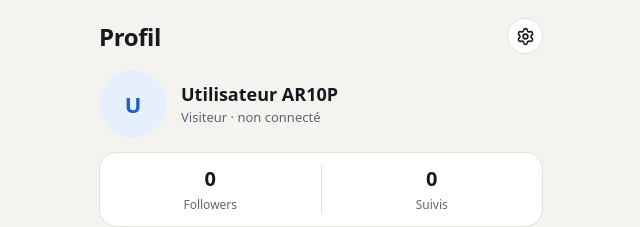
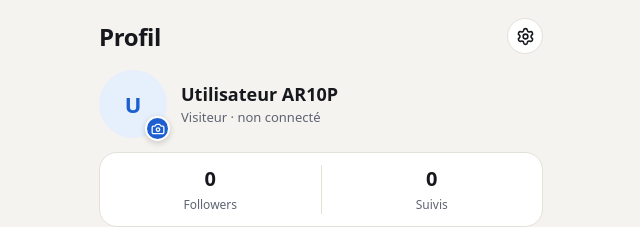
Before and after one commit to Malalatina586/AR10P, a Next.js app: page /profil in a window 1280 px wide. Shown: the top 227 px of the page, without its empty margins (319-959 px from the left). Built offline with nearby package versions, Linux system fonts and the light colour scheme; no server answers.

Commit message:
feat: add profile avatar upload

```diff
--- a/src/app/profil/page.tsx
+++ b/src/app/profil/page.tsx
@@ -1,8 +1,8 @@
 "use client";
 
-import { useEffect, useState } from "react";
+import { useEffect, useRef, useState } from "react";
 import { useRouter } from "next/navigation";
-import { Bell, ChevronRight, Languages, Moon, Settings } from "lucide-react";
+import { Bell, Camera, ChevronRight, Languages, Moon, Settings } from "lucide-react";
 
 import {
   NETWORKS,
@@ -95,6 +95,8 @@ export default function ProfilPage() {
   const { dark, toggleDark } = useTheme();
 
   const [profile, setProfile] = useState<Profile | null>(null);
+  const [uploadingAvatar, setUploadingAvatar] = useState(false);
+  const avatarInputRef = useRef<HTMLInputElement>(null);
   const [loadingProfile, setLoadingProfile] = useState(true);
   const [followersCount, setFollowersCount] = useState(0);
   const [followingCount, setFollowingCount] = useState(0);
@@ -154,6 +156,78 @@ export default function ProfilPage() {
         : [...current, category],
     );
 
+  async function handleAvatarChange(file: File | null) {
+    if (!file) return;
+
+    if (!file.type.startsWith("image/")) {
+      alert("Choisis une image.");
+      return;
+    }
+
+    if (file.size > 5 * 1024 * 1024) {
+      alert("Image trop volumineuse. 5 Mo maximum.");
+      return;
+    }
+
+    const supabase = createClient();
+
+    const {
+      data: { user },
+    } = await supabase.auth.getUser();
+
+    if (!user) {
+      alert("Connecte-toi pour ajouter une photo.");
+      return;
+    }
+
+    setUploadingAvatar(true);
+
+    try {
+      const extension =
+        file.name.split(".").pop()?.toLowerCase() || "jpg";
+      const path = `${user.id}/${crypto.randomUUID()}.${extension}`;
+
+      const { error: uploadError } = await supabase.storage
+        .from("avatars")
+        .upload(path, file, {
+          contentType: file.type,
+          cacheControl: "3600",
+          upsert: false,
+        });
+
+      if (uploadError) {
+        console.error("Avatar upload error:", uploadError);
+        alert("Impossible d'envoyer la photo.");
+        return;
+      }
+
+      const { data: publicUrlData } = supabase.storage
+        .from("avatars")
+        .getPublicUrl(path);
+
+      const avatarUrl = publicUrlData.publicUrl;
+
+      const { error: updateError } = await supabase
+        .from("profiles")
+        .update({ avatar_url: avatarUrl })
+        .eq("id", user.id);
+
+      if (updateError) {
+        console.error("Avatar profile update error:", updateError);
+        alert(
+          "La photo a été envoyée, mais le profil n'a pas pu être mis à jour.",
+        );
+        return;
+      }
+
+      setProfile((current) =>
+        current ? { ...current, avatar_url: avatarUrl } : current,
+      );
+    } finally {
+      setUploadingAvatar(false);
+    }
+  }
+
   async function handleLogout() {
     const supabase = createClient();
     await supabase.auth.signOut();
@@ -180,6 +254,14 @@ export default function ProfilPage() {
 
       {/* Identité réelle */}
       <div className="pf-id">
+        <div
+          style={{
+            position: "relative",
+            width: 68,
+            height: 68,
+            flexShrink: 0,
+          }}
+        >
           <div className="pf-av">
             {profile?.avatar_url ? (
               <img
@@ -197,6 +279,47 @@ export default function ProfilPage() {
             ) : (
               avatarLetter
             )}
+          </div>
+
+          <button
+            type="button"
+            aria-label="Ajouter ou changer la photo de profil"
+            title="Changer la photo de profil"
+            aria-busy={uploadingAvatar}
+            disabled={uploadingAvatar}
+            onClick={() => avatarInputRef.current?.click()}
+            style={{
+              position: "absolute",
+              right: -3,
+              bottom: -3,
+              width: 25,
+              height: 25,
+              padding: 0,
+              display: "grid",
+              placeItems: "center",
+              borderRadius: "50%",
+              background: "var(--blue)",
+              color: "#fff",
+              border: "2px solid var(--surface)",
+              boxShadow: "0 2px 6px rgba(0,0,0,.18)",
+              cursor: uploadingAvatar ? "wait" : "pointer",
+              opacity: uploadingAvatar ? 0.7 : 1,
+            }}
+          >
+            <Camera size={14} strokeWidth={2.2} />
+          </button>
+
+          <input
+            ref={avatarInputRef}
+            type="file"
+            accept="image/*"
+            hidden
+            onChange={(event) => {
+              const file = event.target.files?.[0] ?? null;
+              void handleAvatarChange(file);
+              event.currentTarget.value = "";
+            }}
+          />
         </div>
 
         <div>
```
Lines whose indentation alone changed are shown as unchanged.
